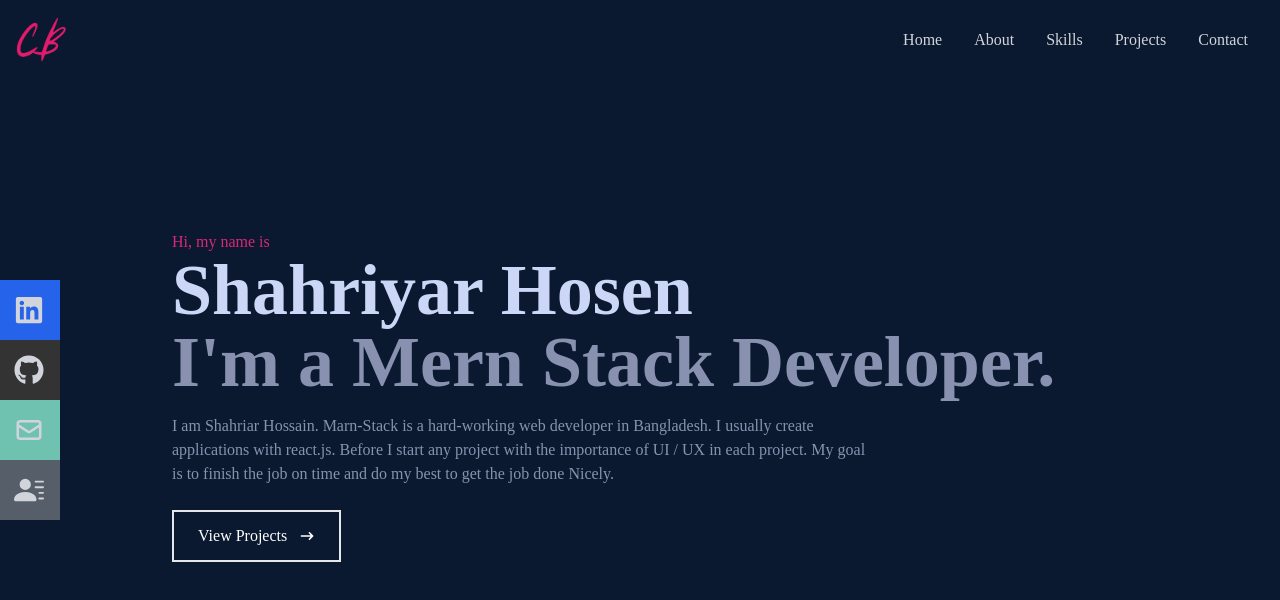
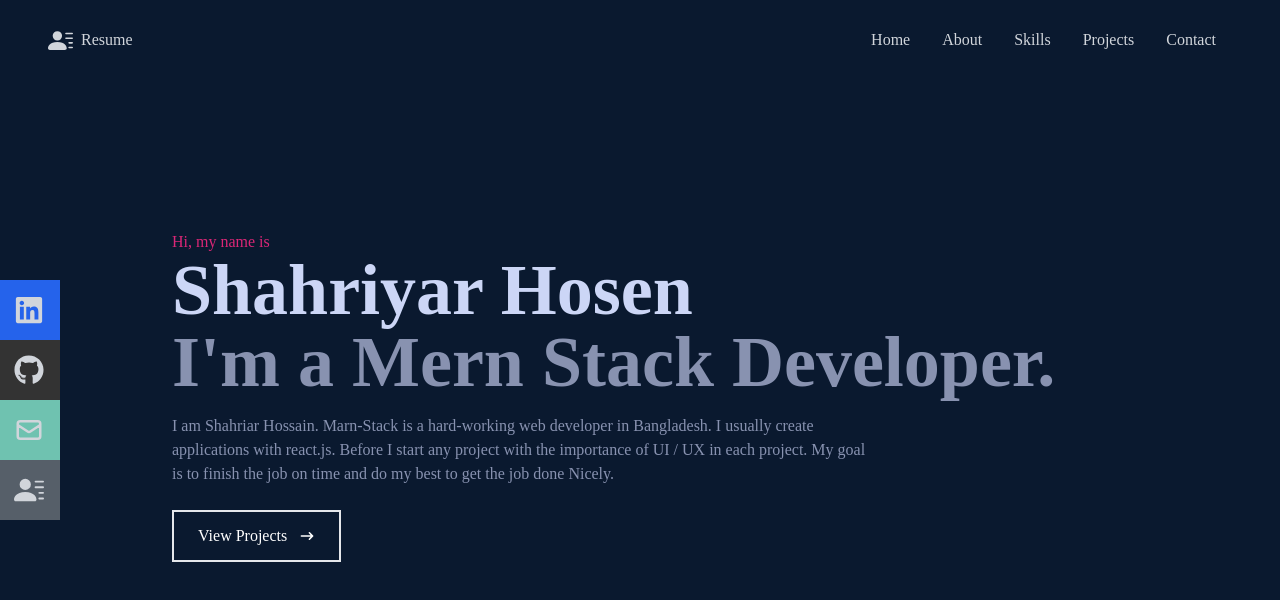
Before and after one commit to Shahriyar-Hosen/shahriyar-hosen-portfolio, a React (Create React App) app: page / in a window 1280 px wide. Shown: the top 600 px of the page. Built offline with nearby package versions, Linux system fonts and the light colour scheme; the HTML template or start-up script is replaced by a standard one.

Commit message:
Resume download done

```diff
--- a/src/Components/Navbar.js
+++ b/src/Components/Navbar.js
@@ -8,9 +8,19 @@ const Navbar = () => {
   const [nav, setNav] = useState(false);
   const handleClick = () => setNav(!nav);
   return (
-    <div className="fixed w-full h-[80px] flex justify-between items-center px-4 bg-[#0a192f] text-gray-300">
+    <div className="fixed px-12 w-full h-[80px] flex justify-between items-center bg-[#0a192f] text-gray-300">
       <div>
-        <img src={logo} style={{ width: "50px" }} alt="" />
+        {/* <img src={logo} style={{ width: "50px" }} alt="" /> */}
+        <a
+          href="https://drive.google.com/file/d/179ghgxLUElR0nqTitTeSVwWsuMSnx-GQ/view"
+          target="_blank"
+          rel="noopener noreferrer"
+        >
+          <span className="flex justify-center items-center gap-2">
+            <BsFillPersonLinesFill size={25} />
+            <span>Resume</span>
+          </span>
+        </a>
       </div>
 
       {/* Menu */}
```
